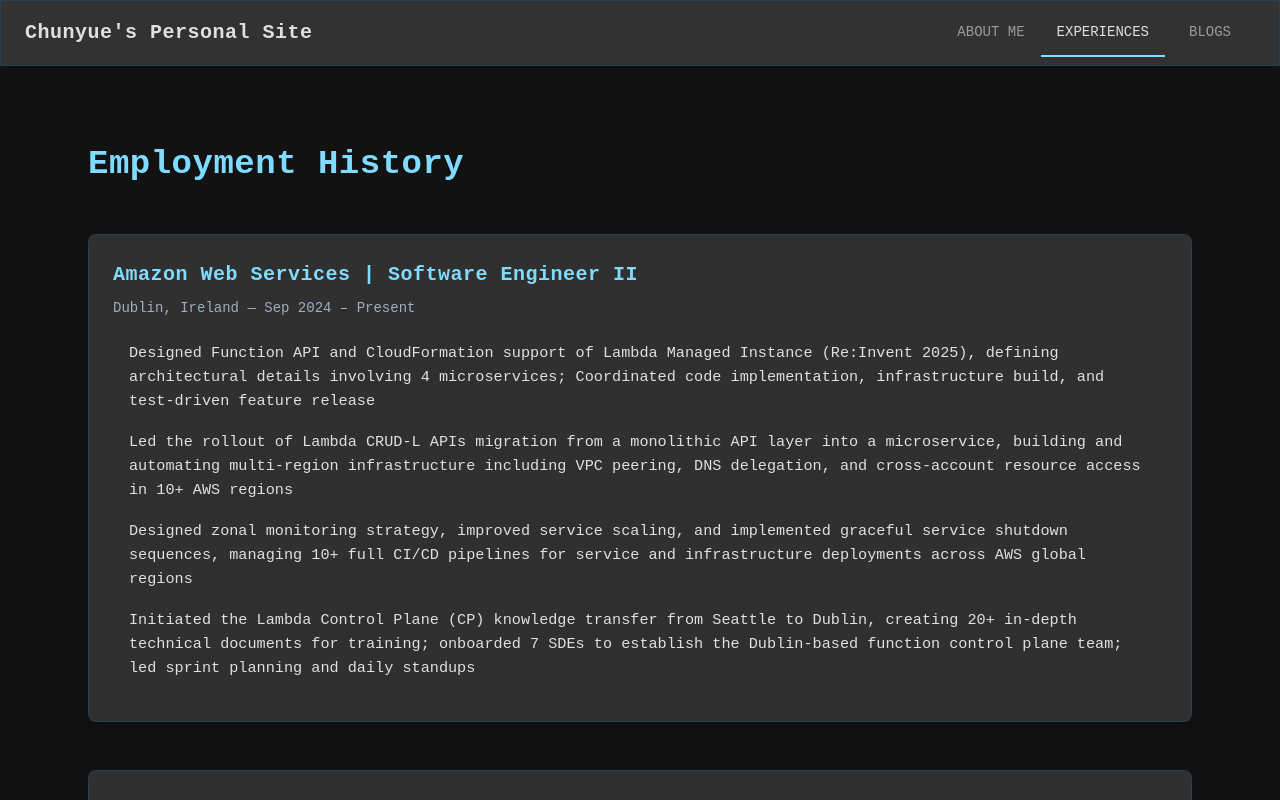
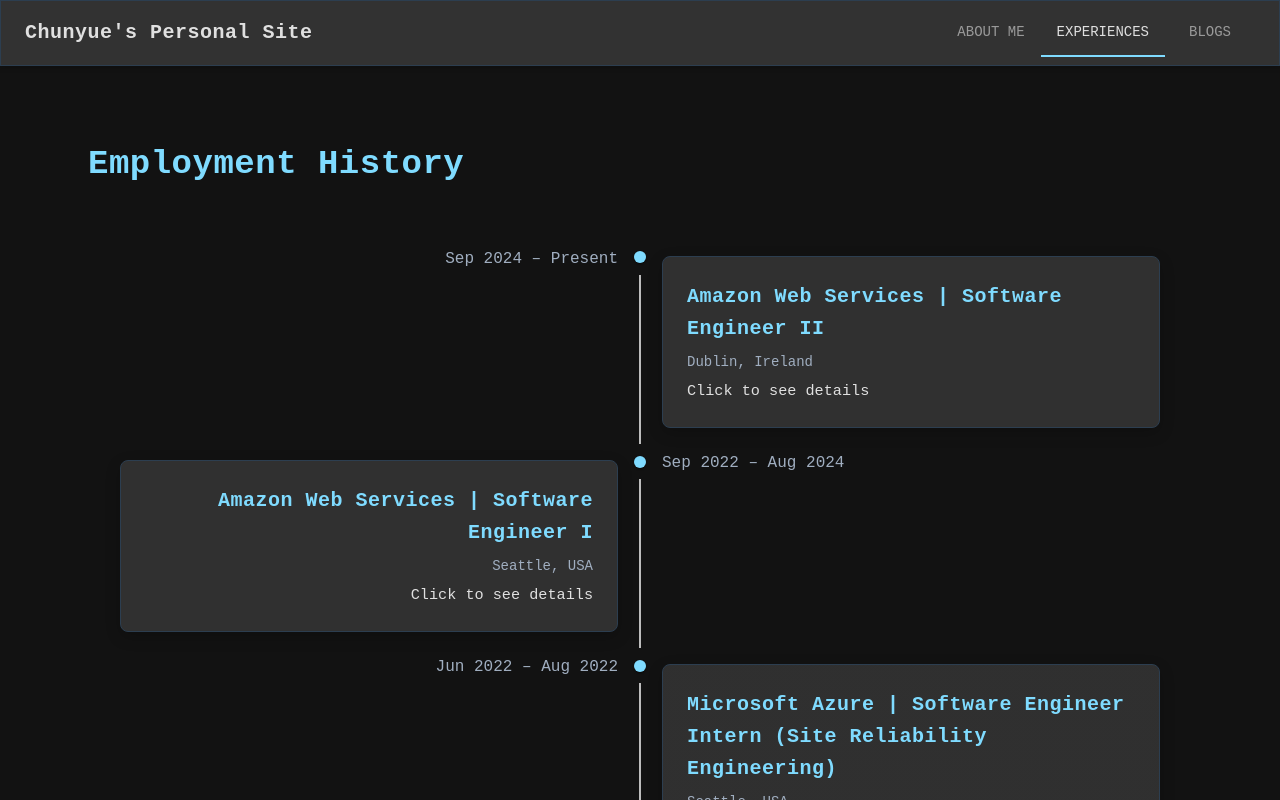
Before and after one commit to chunyuema/chunyuema.github.io, a React (Create React App) app: page / in a window 1280 px wide. Both pictures are taken after a click on the tab "EXPERIENCES". Shown: the top 800 px of the page. Built offline with nearby package versions, Linux system fonts and the light colour scheme.

Commit message:
add timeline to the employment history

```diff
--- a/src/components/EmploymentHistory.tsx
+++ b/src/components/EmploymentHistory.tsx
@@ -1,4 +1,4 @@
-import React from "react";
+import React, { useState } from "react";
 import {
   Container,
   Typography,
@@ -9,7 +9,23 @@
   ListItemText,
   useTheme,
   useMediaQuery,
+  Dialog,
+  DialogTitle,
+  DialogContent,
+  DialogContentText,
+  IconButton,
 } from "@mui/material";
+import CloseIcon from "@mui/icons-material/Close";
+
+import {
+  Timeline,
+  TimelineItem,
+  TimelineSeparator,
+  TimelineConnector,
+  TimelineContent,
+  TimelineDot,
+  TimelineOppositeContent,
+} from "@mui/lab";
 
 import {
   EmploymentEntry,
@@ -20,12 +36,43 @@
   const theme = useTheme();
   const isMobile = useMediaQuery(theme.breakpoints.down("md"));
 
+  const [selectedJob, setSelectedJob] = useState<EmploymentEntry | null>(null);
+
   const handleCardClick = (job: EmploymentEntry) => {
-    // Optional: open link
-    // if (job.link) window.open(job.link, "_blank");
+    setSelectedJob(job);
   };
 
-  const cardStyles = {
+  const handleClose = () => {
+    setSelectedJob(null);
+  };
+
+  return (
+    <Container sx={{ py: 8 }}>
+      <Typography variant="h4" mb={6} color="primary">
+        Employment History
+      </Typography>
+
+      <Timeline position={isMobile ? "right" : "alternate"}>
+        {employmentHistoryData.map((job, index) => (
+          <TimelineItem key={index}>
+            {!isMobile && (
+              <TimelineOppositeContent color="text.secondary">
+                {job.dateRange}
+              </TimelineOppositeContent>
+            )}
+
+            <TimelineSeparator>
+              <TimelineDot color="primary" />
+              {index < employmentHistoryData.length - 1 && (
+                <TimelineConnector />
+              )}
+            </TimelineSeparator>
+
+            <TimelineContent sx={{ py: 2 }}>
+              <Paper
+                elevation={3}
+                onClick={() => handleCardClick(job)}
+                sx={{
                   p: theme.spacing(theme.custom.timeline.cardPadding),
                   maxWidth: theme.custom.timeline.cardMaxWidth,
                   width: "100%",
@@ -37,21 +84,7 @@
                     boxShadow: theme.custom.timeline.cardHover.boxShadow,
                   },
                   cursor: "pointer",
-  };
-
-  return (
-    <Container sx={{ py: 8 }}>
-      <Typography variant="h4" mb={6} color="primary">
-        Employment History
-      </Typography>
-
-      <Box>
-        {employmentHistoryData.map((job, index) => (
-          <Box key={index} sx={{ mb: 6 }}>
-            <Paper
-              elevation={3}
-              onClick={() => handleCardClick(job)}
-              sx={cardStyles}
+                }}
               >
                 <Typography
                   variant="h6"
@@ -67,20 +100,53 @@
                   color="text.secondary"
                   gutterBottom
                 >
-                {job.location} — {job.dateRange}
+                  {isMobile
+                    ? `${job.dateRange} — ${job.location}`
+                    : job.location}
                 </Typography>
 
-              <List dense>
-                {job.descriptionPoints.map((point, i) => (
-                  <ListItem key={i} sx={{ display: "list-item", pl: 2 }}>
-                    <ListItemText primary={point} />
-                  </ListItem>
+                <Typography variant="body2">Click to see details</Typography>
+              </Paper>
+            </TimelineContent>
+          </TimelineItem>
         ))}
-              </List>
-            </Paper>
-          </Box>
+      </Timeline>
+
+      {/* Popup Dialog for Job Details */}
+      <Dialog
+        open={!!selectedJob}
+        onClose={handleClose}
+        maxWidth="sm"
+        fullWidth
+      >
+        <DialogTitle>
+          {selectedJob?.company} | {selectedJob?.position}
+          <IconButton
+            aria-label="close"
+            onClick={handleClose}
+            sx={{ position: "absolute", right: 8, top: 8 }}
+          >
+            <CloseIcon />
+          </IconButton>
+        </DialogTitle>
+        <DialogContent dividers>
+          <Typography variant="subtitle2" color="text.secondary" gutterBottom>
+            {selectedJob?.location} — {selectedJob?.dateRange}
+          </Typography>
+
+          <Box component="ul" sx={{ pl: 4, m: 0 }}>
+            {selectedJob?.descriptionPoints.map((point, i) => (
+              <Typography
+                component="li"
+                key={i}
+                sx={{ mb: 1, listStyleType: "disc" }}
+              >
+                {point}
+              </Typography>
             ))}
           </Box>
+        </DialogContent>
+      </Dialog>
     </Container>
   );
 };
```
Lines whose indentation alone changed are shown as unchanged.
